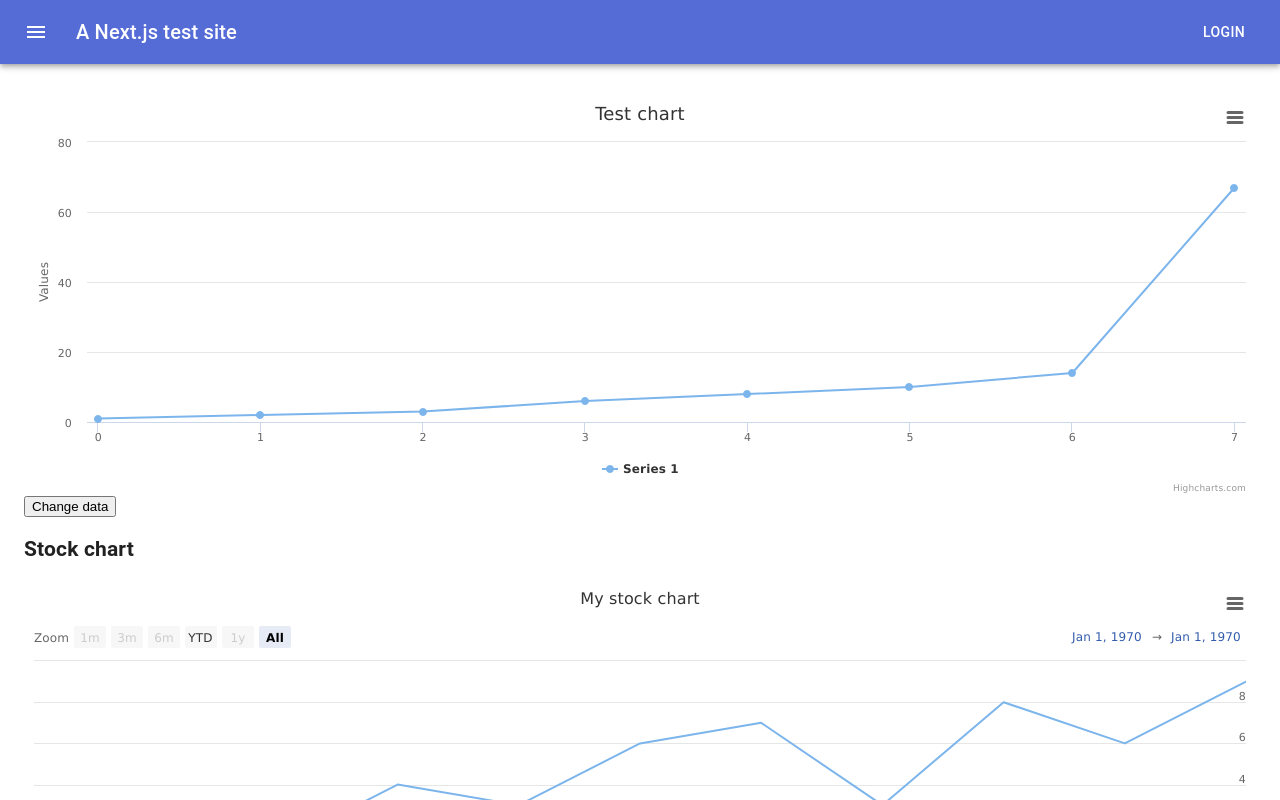
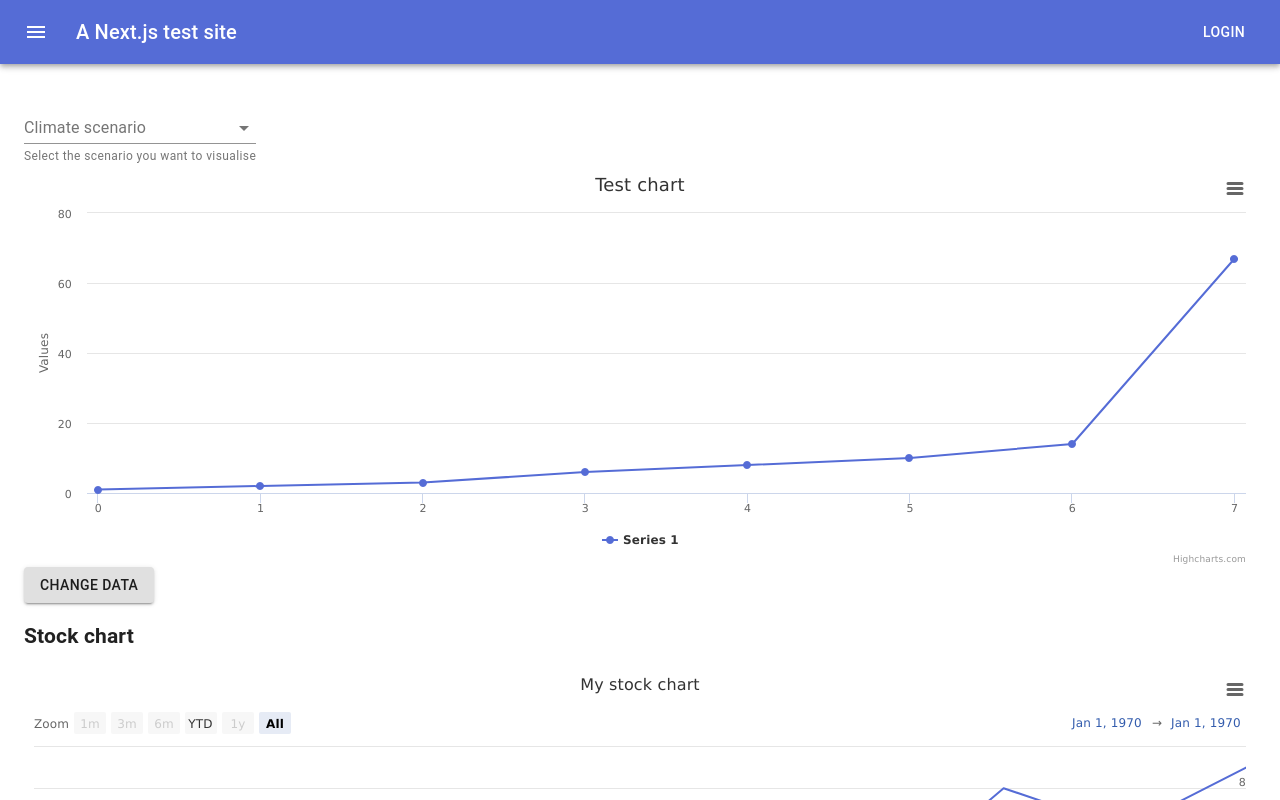
Before and after one commit to AspieCoder1/next-example, a Next.js app: page /chart in a window 1280 px wide. Shown: the top 800 px of the page. Built offline with nearby package versions, Linux system fonts and the light colour scheme.

Commit message:
Finishing up styles to make the theme look nice

```diff
--- a/pages/chart.tsx
+++ b/pages/chart.tsx
@@ -7,6 +7,15 @@ import _ from 'lodash';
 import Link from 'next/link';
 
 import Layout from '../components/Layout';
+import {
+	Button,
+	Select,
+	MenuItem,
+	InputLabel,
+	FormControl,
+	FormHelperText,
+} from '@material-ui/core';
+import theme from '../libs/theme';
 
 if (typeof Highcharts === 'object') {
 	HighchartsExporting(Highcharts);
@@ -16,6 +25,8 @@ const Chart = (props: HighchartsReact.Props) => {
 	const chartTitle = 'Test chart';
 	const data = [1, 2, 3, 6, 8, 10, 14, 67];
 
+	const [option, setOption] = useState<string>('');
+
 	const [options, setOptions] = useState<Highcharts.Options>({
 		title: {
 			text: chartTitle,
@@ -24,6 +35,7 @@ const Chart = (props: HighchartsReact.Props) => {
 			{
 				type: 'line',
 				data,
+				color: theme.palette.primary.main,
 			},
 		],
 	});
@@ -36,6 +48,7 @@ const Chart = (props: HighchartsReact.Props) => {
 			{
 				type: 'line',
 				data: [1, 2, 1, 4, 3, 6, 7, 3, 8, 6, 9],
+				color: theme.palette.primary.main,
 			},
 		],
 	};
@@ -47,20 +60,44 @@ const Chart = (props: HighchartsReact.Props) => {
 				{
 					type: 'line',
 					data: array,
+					color: theme.palette.primary.main,
 				},
 			],
 		}));
 	};
 
+	const handleChange = (event: React.ChangeEvent<{ value: unknown }>) => {
+		setOption(event.target.value as string);
+	};
+
 	return (
 		<Layout>
+			<FormControl>
+				<InputLabel id='climate-scenario'>Climate scenario</InputLabel>
+				<Select
+					value={option}
+					onChange={handleChange}
+					labelId='climate-scenario'
+				>
+					<MenuItem value='+0.5℃'>+0.5℃</MenuItem>
+					<MenuItem value='+1.0℃'>+1.0℃</MenuItem>
+					<MenuItem value='+1.5℃'>+1.5℃</MenuItem>
+					<MenuItem value='+2.0℃'>+2.0℃</MenuItem>
+				</Select>
+				<FormHelperText>
+					Select the scenario you want to visualise
+				</FormHelperText>
+			</FormControl>
+
 			<HighchartsReact
 				highcharts={Highcharts}
 				options={options}
 				{...props}
 				updateArgs={[true, true, true]}
 			/>
-			<button onClick={() => updateSeries(_.shuffle(data))}>Change data</button>
+			<Button variant='contained' onClick={() => updateSeries(_.shuffle(data))}>
+				Change data
+			</Button>
 			<h2>Stock chart</h2>
 			<HighchartsReact
 				highcharts={Highcharts}
--- a/pages/index.tsx
+++ b/pages/index.tsx
@@ -1,5 +1,5 @@
 import Layout, { siteTitle } from '../components/Layout';
-import { Grid, Card, Typography, Paper } from '@material-ui/core';
+import { Grid, Typography } from '@material-ui/core';
 import BlogItem from '../components/blog/BlogItem';
 
 import { getSortedPostsData } from '../libs/posts';
```
